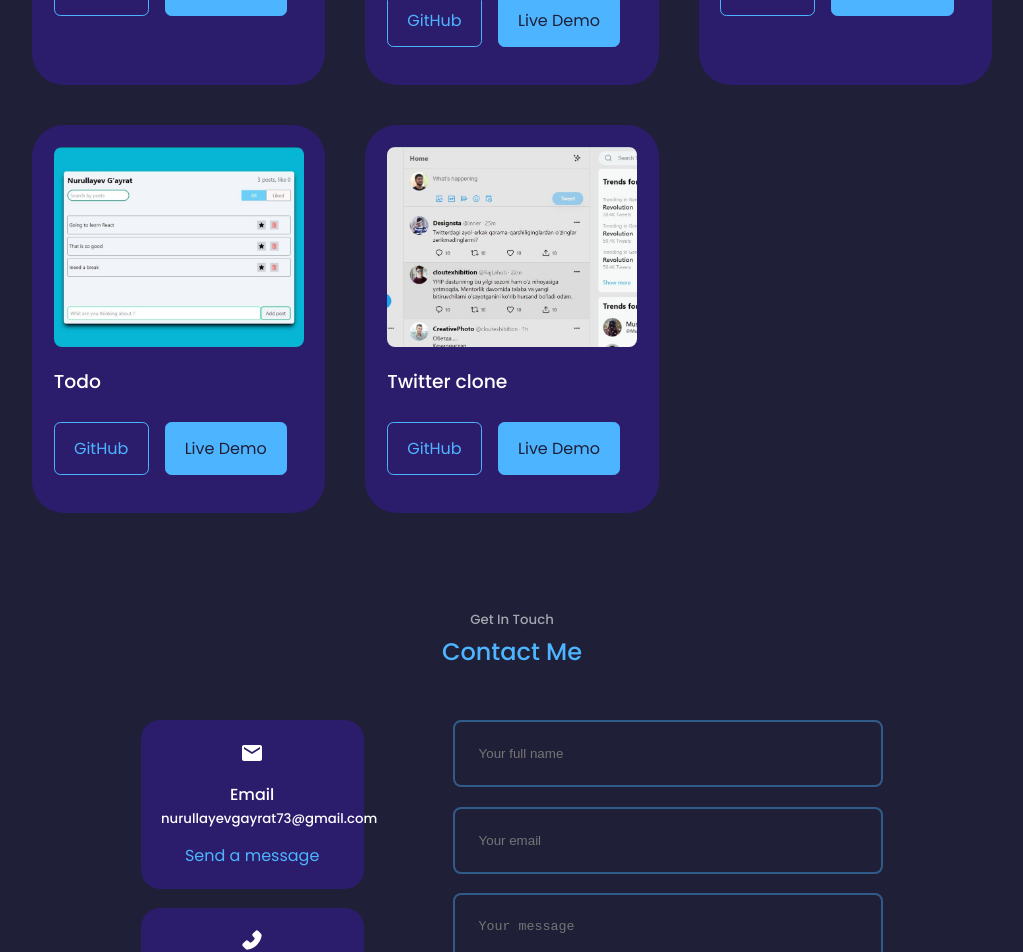
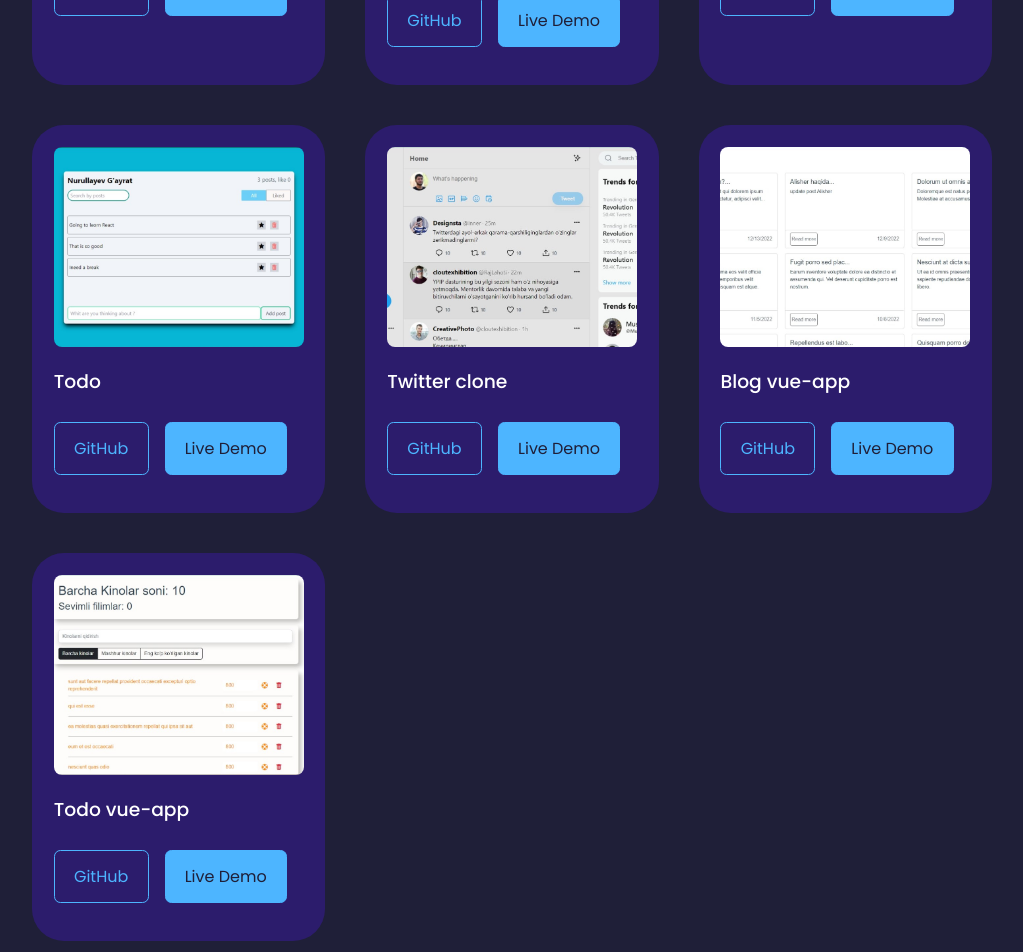
Before and after one commit to gnurullayev/Portfolio, a React (Create React App) app: page / in a window 1280 px wide. Shown: the part 2440-3392 px from the top of the page, without its empty margins (128-1151 px from the left). Built offline with nearby package versions, Linux system fonts and the light colour scheme.

Commit message:
add file change

```diff
--- a/src/components/portfolio/Portfolio.js
+++ b/src/components/portfolio/Portfolio.js
@@ -7,6 +7,8 @@ import img2 from "../../assets/portfolio2.jpg"
 import img3 from "../../assets/portfolio3.jpg"
 import img4 from "../../assets/portfolio4.jpg"
 import img5 from "../../assets/portfolio5.jpg"
+import img6 from "../../assets/portfolio6.jpg"
+import img7 from "../../assets/portfolio7.jpg"
 
 const textAnimation = {
     hidden: {
@@ -113,6 +115,32 @@ function Portfolio(props) {
                             <a href="https://tweeter-clone-two.vercel.app/" className="btn btn-primary" target= "_blank">Live Demo</a>
                         </div>
                     </motion.li>
+
+                    <motion.li custom={8} variants={boxRightContentAnimation} className="portfolio__item">
+                        <div className="portfolio__item-image">
+                            <img className="portfolio__img" src= {img6} alt="portfolio img"  />
+                        </div>
+
+                        <h3 className="portfolio__item-title">Blog vue-app</h3>
+
+                        <div className="portfolio__item-cta">
+                            <a href="https://github.com/gnurullayev/vue-app" className="btn" target= "_blank">GitHub</a>
+                            <a href="https://vue-app-opal.vercel.app/" className="btn btn-primary" target= "_blank">Live Demo</a>
+                        </div>
+                    </motion.li>
+
+                    <motion.li custom={9} variants={boxRightContentAnimation} className="portfolio__item">
+                        <div className="portfolio__item-image">
+                            <img className="portfolio__img" src= {img7} alt="portfolio img"  />
+                        </div>
+
+                        <h3 className="portfolio__item-title">Todo vue-app</h3>
+
+                        <div className="portfolio__item-cta">
+                            <a href="https://github.com/gnurullayev/vue-todo" className="btn" target= "_blank">GitHub</a>
+                            <a href="https://vue-todo-chi.vercel.app/" className="btn btn-primary" target= "_blank">Live Demo</a>
+                        </div>
+                    </motion.li>
                 </ul>
             </motion.div>
         </motion.section>
```
Also changed, not shown: src/assets/portfolio6.jpg (added), src/assets/portfolio7.jpg (added).
